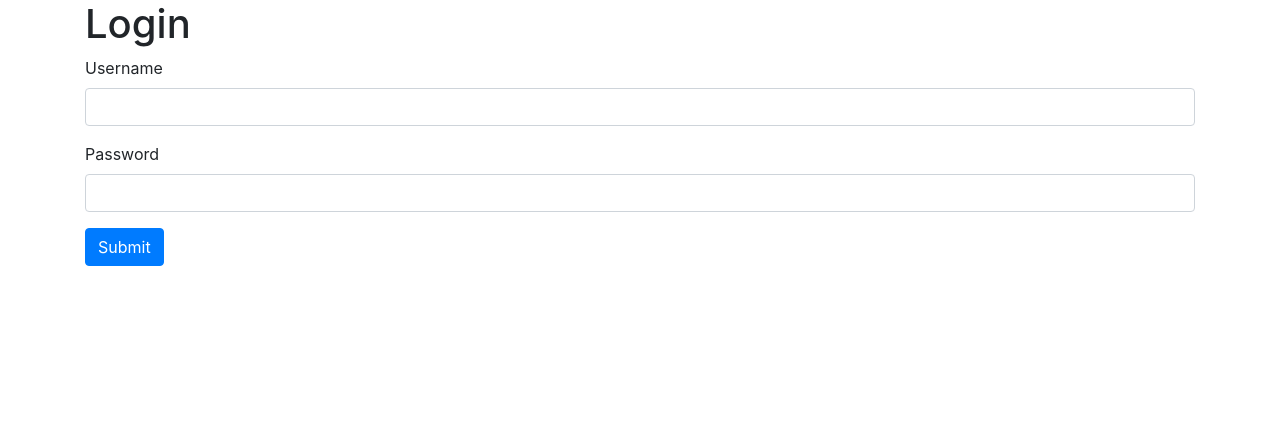
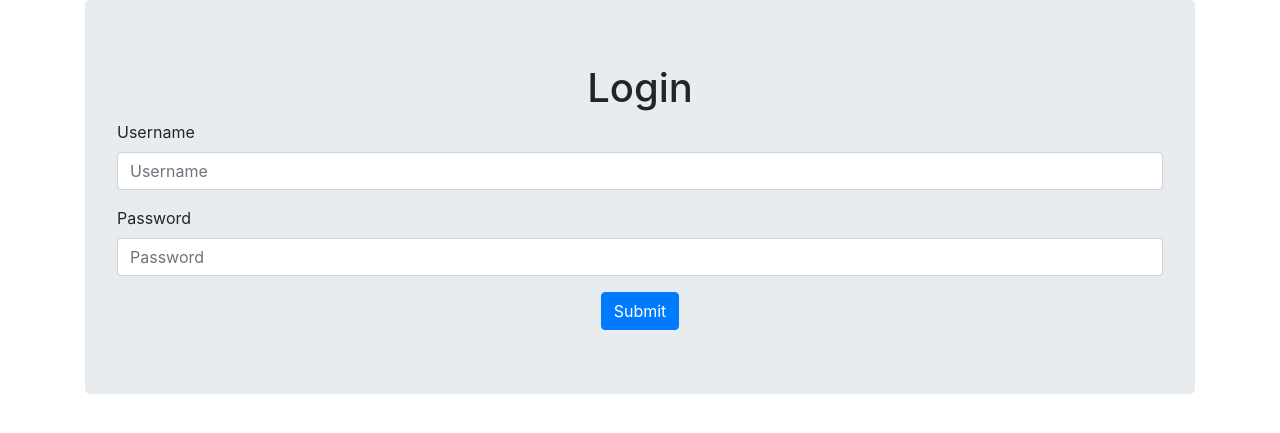
Before and after one commit to daviirose/py, a Flask app: page /login in a window 1280 px wide. Shown: the part 56-489 px from the top of the page. Run offline with Flask 2, Linux system fonts and the light colour scheme; some libraries are stand-ins or nearby versions.

Commit message:
Login styling

```diff
--- a/app.py
+++ b/app.py
@@ -37,7 +37,7 @@ class RegisterForm(Form): # Defining my forms with a subclass of (Form)
     confirm = PasswordField('Confirm Password')
 
 # User register
-@app.route('/register', methods=['GET', 'POST']) # GET retrieves the info while POST creates it
+@app.route('/register', methods=['GET', 'POST']) # POST retrieves the info while GET creates it
 def register():
         form = RegisterForm(request.form)
         if request.method == 'POST' and form.validate(): # if the form is submitted do the following...
@@ -105,7 +105,7 @@ def login():
 # Check if user logged in
 def is_logged_in(f): # takes in a parameter f
     @wraps(f) # pass in the f value
-    def wrap(*args, **kwargs): # no idea what the value in this means
+    def wrap(*args, **kwargs):
         if 'logged_in' in session:
             return f(*args, **kwargs) # *args and **kwargs allow you to pass a variable number of arguments to a function
         else:
--- a/templates/home.html
+++ b/templates/home.html
@@ -6,7 +6,7 @@
         <p class="lead">This application is built with the Python Flask framework</p>
     {% if session.logged_in == NULL %}
     <a href="/register" class="btn btn-primary btn-lg">Register</a>
-    <a href="/login" class="btn btn-success btn-lg">Login</a>
+    <a href="/login" class="btn btn-success btn-lg rounded-circle">Login</a>
   {% endif %}
 </div>
 {% endblock %}
--- a/templates/login.html
+++ b/templates/login.html
@@ -1,16 +1,18 @@
 {% extends 'layout.html' %}
 
 {% block body %}
+<div class="jumbotron text-center">
     <h1>Login</h1>
     <form action="" method="POST">
-    <div class="form-group">
+      <div class="form-group text-left">
         <label>Username</label>
-      <input type="text" name="username" class="form-control" value={{request.form.username}}>
+        <input type="text" name="username" class="form-control" placeholder="Username" value={{request.form.username}}>
       </div>
-    <div class="form-group">
+      <div class="form-group text-left">
         <label>Password</label>
-      <input type="password" name="password" class="form-control" value={{request.form.password}}>
+        <input type="password" name="password" class="form-control" placeholder="Password" value={{request.form.password}}>
       </div>
       <button type="submit" class="btn btn-primary">Submit</button>
     </form>
+    </div>
 {% endblock %}
```
Lines whose indentation alone changed are shown as unchanged.
